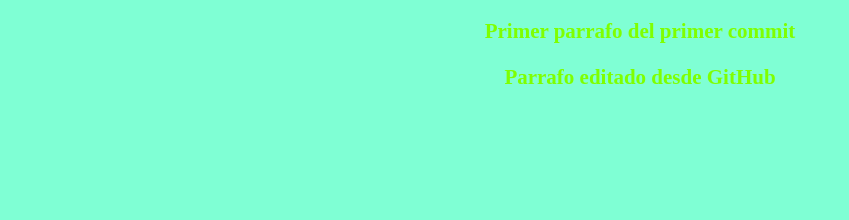
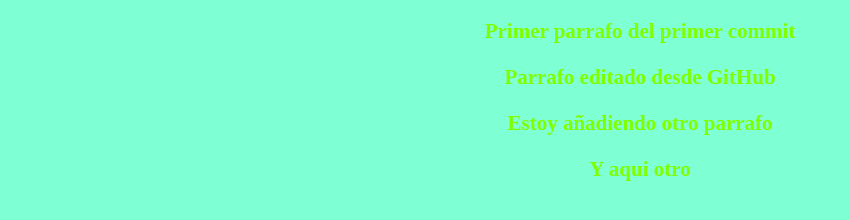
Before and after one commit to daniare/CursoGit, a plain HTML site: page index.html in a window 1280 px wide. Shown: the part 124-344 px from the top of the page, without its empty margins (0-849 px from the left). Drawn offline with Linux system fonts and the light colour scheme.

Commit message:
Agregado varios parrafos

```diff
--- a/index.html
+++ b/index.html
@@ -11,5 +11,7 @@
     <h1>Index Prueba git</h1>
     <p>Primer parrafo del primer commit</p>
     <p>Parrafo editado desde GitHub </p>
+    <p>Estoy añadiendo otro parrafo</p>
+    <p>Y aqui otro</p>
 </body>
 </html>
```
